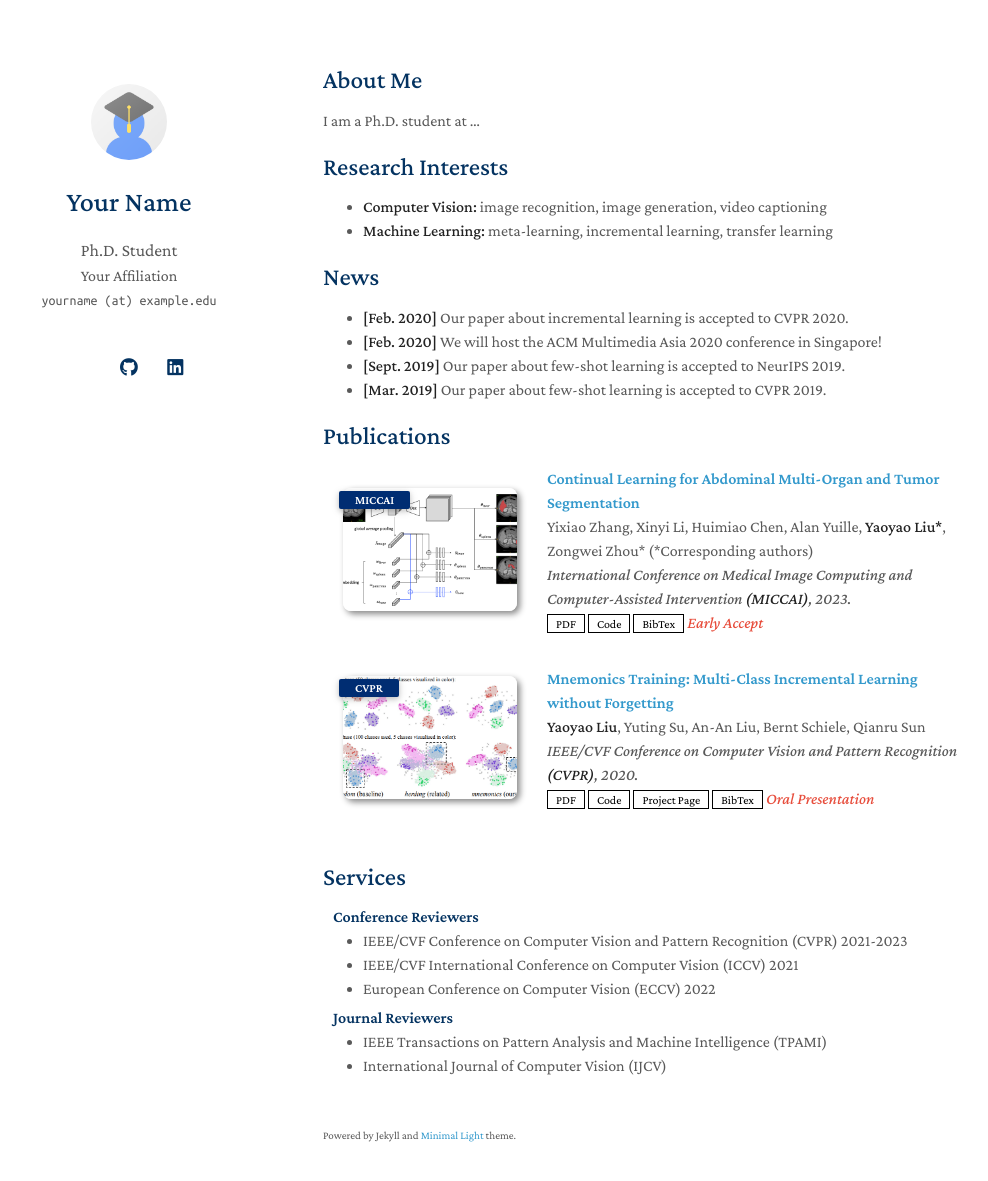
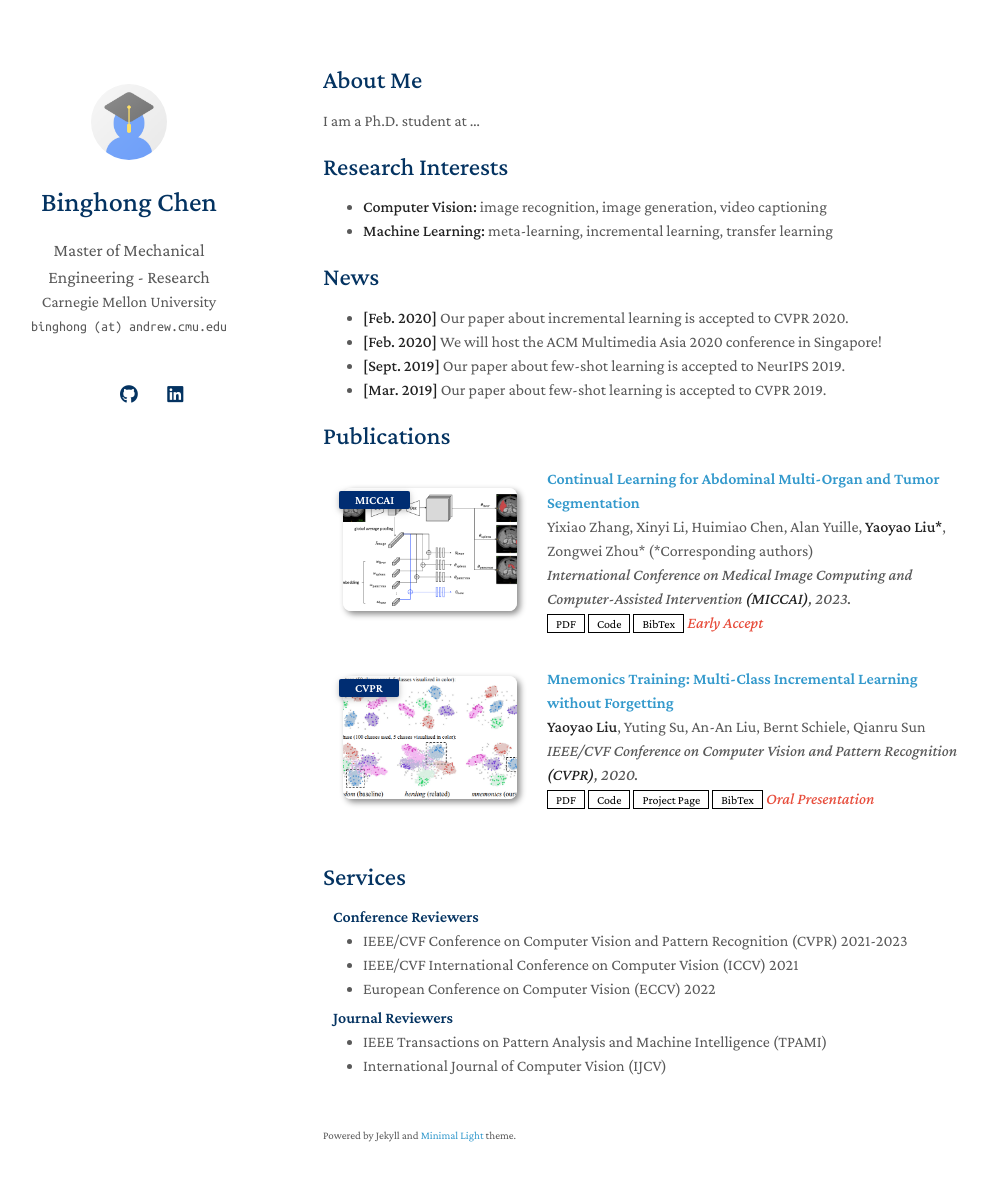
Before and after one commit to wudiCBH/binghongchen.github.io, a Jekyll site: the page built from index.md, in a window 1280 px wide and 1216 px high. Shown: the top 1181 px of the window, without its empty margins (147-1135 px from the left). Built offline with Jekyll 4.4.1, drawn with Linux system fonts in a browser that asks for light colours; a style sheet for code colours, icons or effects is not loaded; our own code applies the rules of GitHub Pages for plain Markdown files.

Commit message:
Try to submit

```diff
--- a/_config.yml
+++ b/_config.yml
@@ -1,8 +1,8 @@
 # Basic Information
-title: Your Name
-position: Ph.D. Student
-affiliation: Your Affiliation
-email: yourname (at) example.edu
+title: Binghong Chen
+position: Master of Mechanical Engineering - Research
+affiliation: Carnegie Mellon University
+email: binghong (at) andrew.cmu.edu
 
 # Search Engine Optimization (SEO)
 # The following information is used to improve the website traffic from search engines, e.g., Google.
@@ -13,7 +13,7 @@ canonical: https://minimal-light-theme.yliu.me/
 # Links
 # If you don't need one of them, you may delete the corresponding line.
 google_scholar: https://scholar.google.com/
-cv_link: assets/files/curriculum_vitae.pdf
+cv_link: assets/files/Resume.pdf
 github_link: https://github.com/
 linkedin: https://www.linkedin.com/
 twitter: https://twitter.com/
```
Also changed, not shown: 2 other files.
